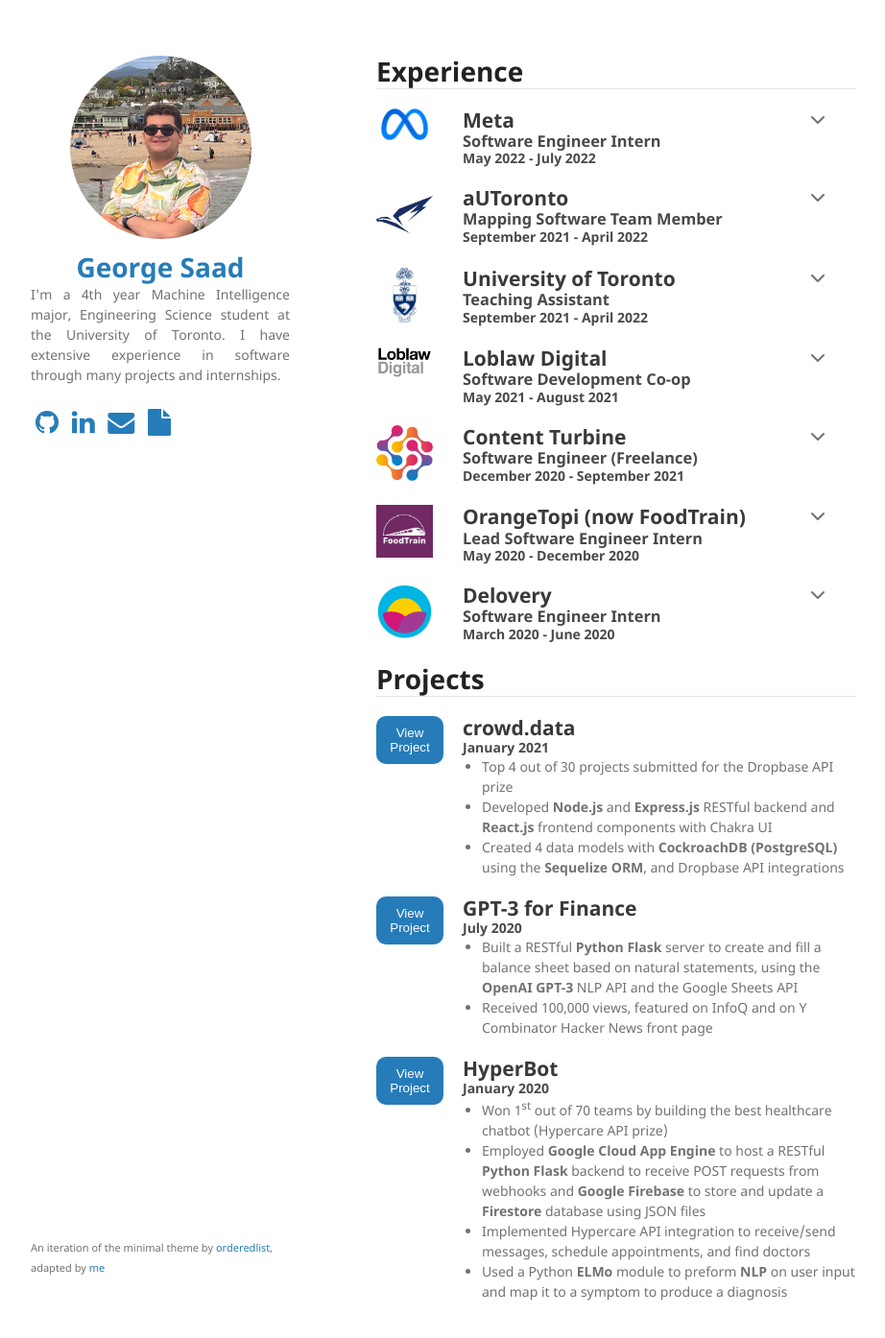
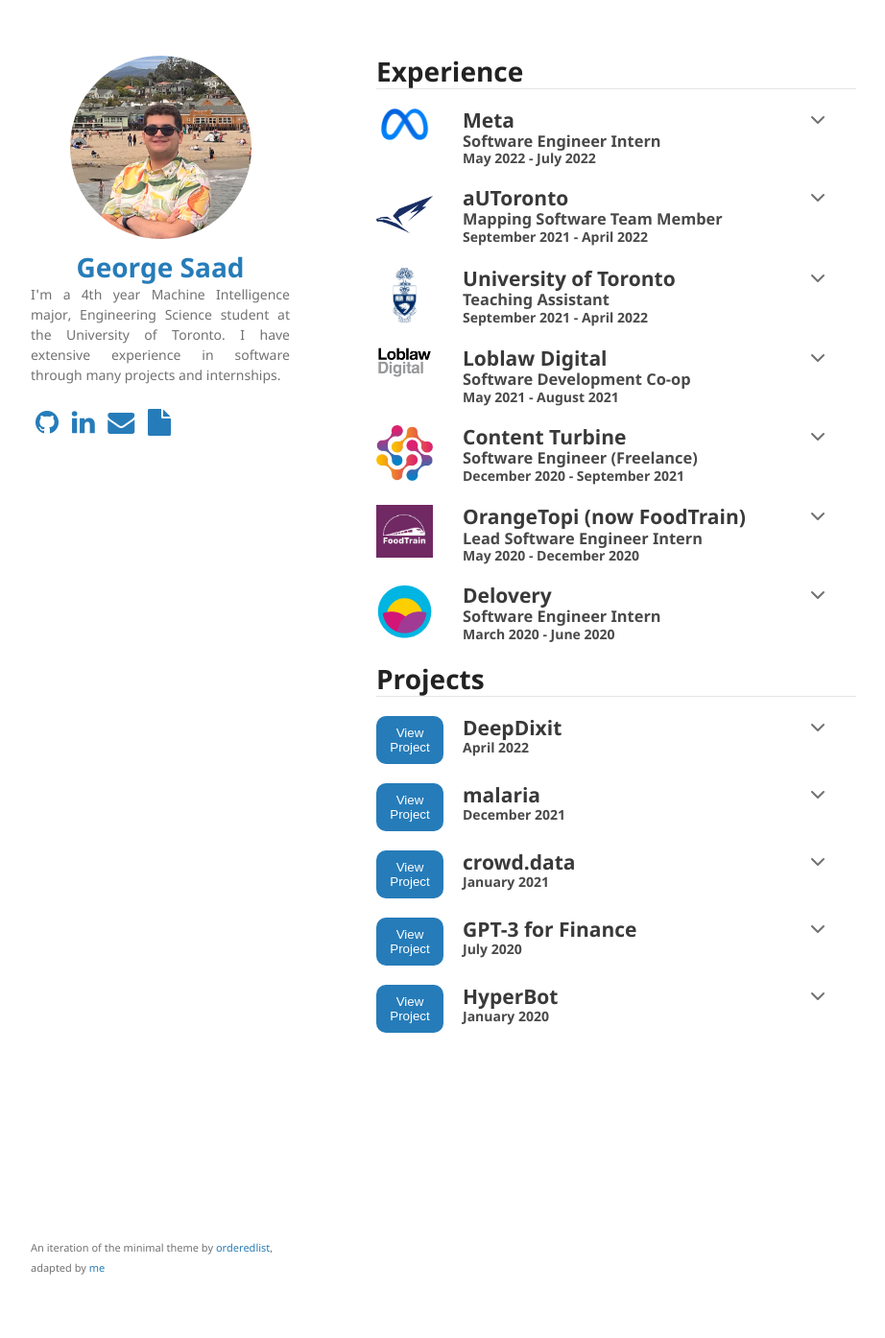
Before and after one commit to rupink/rupink.github.io, a Jekyll site: the page built from index.md, in a window 1280 px wide and 1400 px high. Shown: the top 1394 px of the window at 96% size, without its empty margins (178-1100 px from the left). Built offline with Jekyll 4.4.1, drawn with Linux system fonts in a browser that asks for light colours.

Commit message:
update ml resume

```diff
--- a/index.md
+++ b/index.md
@@ -285,47 +285,149 @@
 
 ---
 
+
 <div class="row">
   <div class="columnl">
     <a target="_blank" href="https://devpost.com/software/crowd-space" rel="noreferrer noopener"><button class="thumbnail projbutton">View&#x00A;Project</button></a>
   </div>
-  <div class="columnr">
-    <a target="_blank" href="https://devpost.com/software/crowd-space" rel="noreferrer noopener"><h2>crowd.data</h2></a>
-    <h4>January 2021</h4>
-    <ul class="hide">
+  <details class="columnr">
+    <summary>
+      <div class="innerl">
+        <a target="_blank" href="https://devpost.com/software/crowd-space" rel="noreferrer noopener"><h2>DeepDixit</h2></a>
+        <h4>April 2022</h4>
+      </div>
+      <div class="innerr">
+        <div class="summary-chevron-up">
+          <svg xmlns="http://www.w3.org/2000/svg" width="24" height="24" viewBox="0 0 24 24" fill="none" stroke="currentColor" stroke-width="2" stroke-linecap="round" stroke-linejoin="round" class="feather feather-chevron-down"><polyline points="6 9 12 15 18 9"></polyline></svg>
+        </div>
+      </div>
+    </summary>
+    <div class="innerr">
+      <div class="summary-chevron-down on-top">
+        <svg xmlns="http://www.w3.org/2000/svg" width="24" height="24" viewBox="0 0 24 24" fill="none" stroke="currentColor" stroke-width="2" stroke-linecap="round" stroke-linejoin="round" class="feather feather-chevron-up"><polyline points="18 15 12 9 6 15"></polyline></svg>
+      </div>
+    </div>
+    <ul>
       <li>Top 4 out of 30 projects submitted for the Dropbase API prize</li>
       <li>Developed <b>Node.js</b> and <b>Express.js</b> RESTful backend and <b>React.js</b> frontend components with Chakra UI</li>
       <li>Created 4 data models with <b>CockroachDB (PostgreSQL)</b> using the <b>Sequelize ORM</b>, and Dropbase API integrations</li>
     </ul>
+  </details>
+</div>
+
+
+<div class="row">
+  <div class="columnl">
+    <a target="_blank" href="https://devpost.com/software/crowd-space" rel="noreferrer noopener"><button class="thumbnail projbutton">View&#x00A;Project</button></a>
   </div>
+  <details class="columnr">
+    <summary>
+      <div class="innerl">
+        <a target="_blank" href="https://devpost.com/software/crowd-space" rel="noreferrer noopener"><h2>malaria</h2></a>
+        <h4>December 2021</h4>
+      </div>
+      <div class="innerr">
+        <div class="summary-chevron-up">
+          <svg xmlns="http://www.w3.org/2000/svg" width="24" height="24" viewBox="0 0 24 24" fill="none" stroke="currentColor" stroke-width="2" stroke-linecap="round" stroke-linejoin="round" class="feather feather-chevron-down"><polyline points="6 9 12 15 18 9"></polyline></svg>
+        </div>
+      </div>
+    </summary>
+    <div class="innerr">
+      <div class="summary-chevron-down on-top">
+        <svg xmlns="http://www.w3.org/2000/svg" width="24" height="24" viewBox="0 0 24 24" fill="none" stroke="currentColor" stroke-width="2" stroke-linecap="round" stroke-linejoin="round" class="feather feather-chevron-up"><polyline points="18 15 12 9 6 15"></polyline></svg>
+      </div>
+    </div>
+    <ul>
+      <li>Top 4 out of 30 projects submitted for the Dropbase API prize</li>
+      <li>Developed <b>Node.js</b> and <b>Express.js</b> RESTful backend and <b>React.js</b> frontend components with Chakra UI</li>
+      <li>Created 4 data models with <b>CockroachDB (PostgreSQL)</b> using the <b>Sequelize ORM</b>, and Dropbase API integrations</li>
+    </ul>
+  </details>
+</div>
+
+<div class="row">
+  <div class="columnl">
+    <a target="_blank" href="https://devpost.com/software/crowd-space" rel="noreferrer noopener"><button class="thumbnail projbutton">View&#x00A;Project</button></a>
+  </div>
+  <details class="columnr">
+    <summary>
+      <div class="innerl">
+        <a target="_blank" href="https://devpost.com/software/crowd-space" rel="noreferrer noopener"><h2>crowd.data</h2></a>
+        <h4>January 2021</h4>
+      </div>
+      <div class="innerr">
+        <div class="summary-chevron-up">
+          <svg xmlns="http://www.w3.org/2000/svg" width="24" height="24" viewBox="0 0 24 24" fill="none" stroke="currentColor" stroke-width="2" stroke-linecap="round" stroke-linejoin="round" class="feather feather-chevron-down"><polyline points="6 9 12 15 18 9"></polyline></svg>
+        </div>
+      </div>
+    </summary>
+    <div class="innerr">
+      <div class="summary-chevron-down on-top">
+        <svg xmlns="http://www.w3.org/2000/svg" width="24" height="24" viewBox="0 0 24 24" fill="none" stroke="currentColor" stroke-width="2" stroke-linecap="round" stroke-linejoin="round" class="feather feather-chevron-up"><polyline points="18 15 12 9 6 15"></polyline></svg>
+      </div>
+    </div>
+    <ul>
+      <li>Top 4 out of 30 projects submitted for the Dropbase API prize</li>
+      <li>Developed <b>Node.js</b> and <b>Express.js</b> RESTful backend and <b>React.js</b> frontend components with Chakra UI</li>
+      <li>Created 4 data models with <b>CockroachDB (PostgreSQL)</b> using the <b>Sequelize ORM</b>, and Dropbase API integrations</li>
+    </ul>
+  </details>
 </div>
 
 <div class="row">
   <div class="columnl">
     <a target="_blank" href="https://twitter.com/gkysaad/status/1285717081074409476?s=20" rel="noreferrer noopener"><button class="thumbnail projbutton">View&#x00A;Project</button></a>
   </div>
-  <div class="columnr">
-    <a target="_blank" href="https://twitter.com/gkysaad/status/1285717081074409476?s=20" rel="noreferrer noopener"><h2>GPT-3 for Finance</h2></a>
-    <h4>July 2020</h4>
-    <ul class="hide">
+  <details class="columnr">
+    <summary>
+      <div class="innerl">
+        <a target="_blank" href="https://twitter.com/gkysaad/status/1285717081074409476?s=20" rel="noreferrer noopener"><h2>GPT-3 for Finance</h2></a>
+        <h4>July 2020</h4>
+      </div>
+      <div class="innerr">
+        <div class="summary-chevron-up">
+          <svg xmlns="http://www.w3.org/2000/svg" width="24" height="24" viewBox="0 0 24 24" fill="none" stroke="currentColor" stroke-width="2" stroke-linecap="round" stroke-linejoin="round" class="feather feather-chevron-down"><polyline points="6 9 12 15 18 9"></polyline></svg>
+        </div>
+      </div>
+    </summary>
+    <div class="innerr">
+      <div class="summary-chevron-down on-top">
+        <svg xmlns="http://www.w3.org/2000/svg" width="24" height="24" viewBox="0 0 24 24" fill="none" stroke="currentColor" stroke-width="2" stroke-linecap="round" stroke-linejoin="round" class="feather feather-chevron-up"><polyline points="18 15 12 9 6 15"></polyline></svg>
+      </div>
+    </div>
+    <ul>
       <li>Built a RESTful <b>Python Flask</b> server to create and fill a balance sheet based on natural statements, using the <b>OpenAI GPT-3</b> NLP API and the Google Sheets API</li>
       <li>Received 100,000 views, featured on InfoQ and on Y Combinator Hacker News front page</li>
     </ul>
-  </div>
+  </details>
 </div>
 
 <div class="row">
   <div class="columnl">
     <a target="_blank" href="https://github.com/gkysaad/HCChat" rel="noreferrer noopener"><button class="thumbnail projbutton">View&#x00A;Project</button></a>
   </div>
-  <div class="columnr">
-    <a target="_blank" href="https://github.com/gkysaad/HCChat" rel="noreferrer noopener"><h2>HyperBot</h2></a>
-    <h4>January 2020</h4>
-    <ul class="hide">
-      <li>Won 1<sup>st</sup> out of 70 teams by building the best healthcare chatbot (Hypercare API prize)</li>
+  <details class="columnr">
+    <summary>
+      <div class="innerl">
+        <a target="_blank" href="https://github.com/gkysaad/HCChat" rel="noreferrer noopener"><h2>HyperBot</h2></a>
+        <h4>January 2020</h4>
+      </div>
+      <div class="innerr">
+        <div class="summary-chevron-up">
+          <svg xmlns="http://www.w3.org/2000/svg" width="24" height="24" viewBox="0 0 24 24" fill="none" stroke="currentColor" stroke-width="2" stroke-linecap="round" stroke-linejoin="round" class="feather feather-chevron-down"><polyline points="6 9 12 15 18 9"></polyline></svg>
+        </div>
+      </div>
+    </summary>
+    <div class="innerr">
+      <div class="summary-chevron-down on-top">
+        <svg xmlns="http://www.w3.org/2000/svg" width="24" height="24" viewBox="0 0 24 24" fill="none" stroke="currentColor" stroke-width="2" stroke-linecap="round" stroke-linejoin="round" class="feather feather-chevron-up"><polyline points="18 15 12 9 6 15"></polyline></svg>
+      </div>
+    </div>
+    <ul>
+       <li>Won 1<sup>st</sup> out of 70 teams by building the best healthcare chatbot (Hypercare API prize)</li>
       <li>Employed <b>Google Cloud App Engine</b> to host a RESTful <b>Python Flask</b> backend to receive POST requests from webhooks and <b>Google Firebase</b> to store and update a <b>Firestore</b> database using JSON files</li>
       <li>Implemented Hypercare API integration to receive/send messages, schedule appointments, and find doctors</li>
       <li>Used a Python <b>ELMo</b> module to preform <b>NLP</b> on user input and map it to a symptom to produce a diagnosis</li>
     </ul>
-  </div>
+  </details>
 </div>
```
Also changed, not shown: 5 other files.
